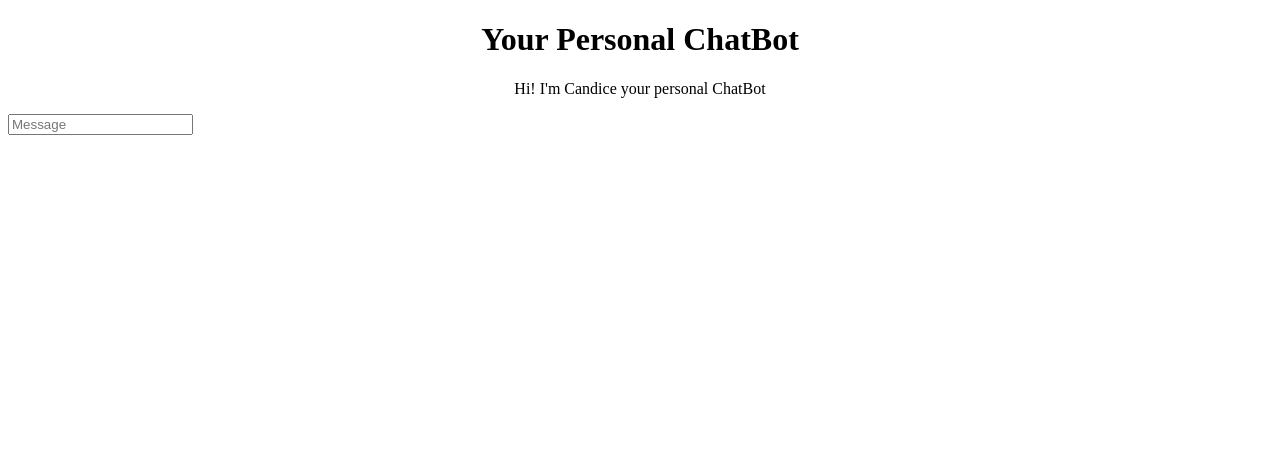
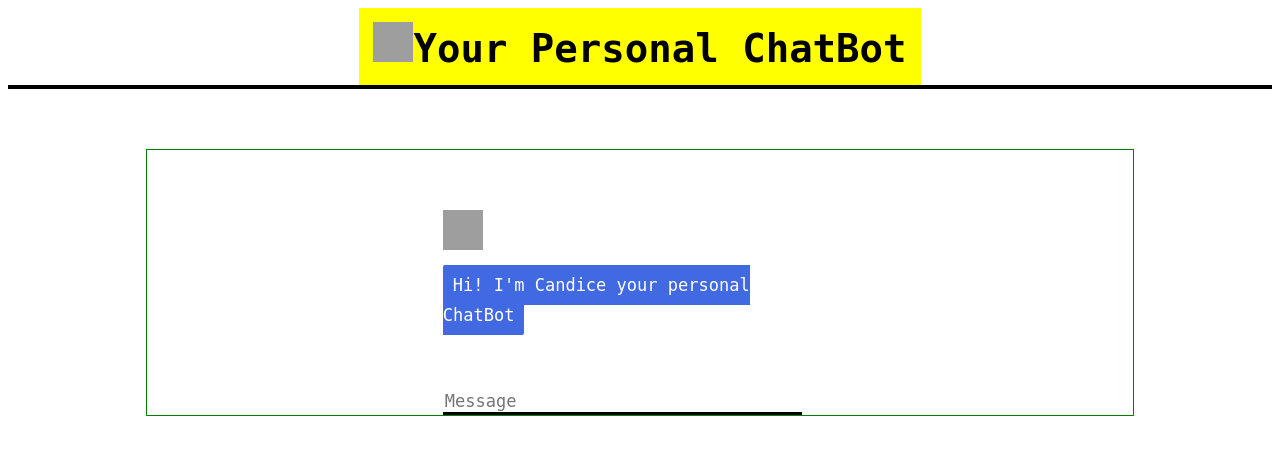
Before and after one commit to rpm4real/chat-flask, a Flask app: page / in a window 1280 px wide. Shown: the top 455 px of the page. Run offline with Flask 2, Linux system fonts and the light colour scheme; some libraries are stand-ins or nearby versions; grey boxes are pictures that could not be loaded.

Commit message:
Adding css to home.html along with changes to the body

```diff
--- a/templates/home.html
+++ b/templates/home.html
@@ -1,19 +1,118 @@
 <!DOCTYPE html>
 <html>
-  <title>Candice</title>
+  <title>Alfred</title>
+  <head>
+    <link
+      rel="shortcut icon"
+      type="image/x-icon"
+      href="https://user-images.githubusercontent.com/20112458/49326597-773b7280-f57a-11e8-853d-20ed61d18b0d.png"
+    />
+    <script src="https://ajax.googleapis.com/ajax/libs/jquery/3.2.1/jquery.min.js"></script>
+    <style>
+      body {
+        font-family: monospace;
+      }
+      h1 {
+        background-color: yellow;
+        display: inline-block;
+        font-size: 3em;
+        margin: 0;
+        padding: 14px;
+      }
+      h3 {
+        color: black;
+        font-size: 20px;
+        margin-top: 3px;
+        text-align: center;
+      }
+      #chatbox {
+        margin-left: auto;
+        margin-right: auto;
+        width: 40%;
+        margin-top: 60px;
+      }
+      #userInput {
+        margin-left: auto;
+        margin-right: auto;
+        width: 40%;
+        margin-top: 60px;
+      }
+      #textInput {
+        width: 90%;
+        border: none;
+        border-bottom: 3px solid black;
+        font-family: monospace;
+        font-size: 17px;
+      }
+      .userText {
+        color: white;
+        font-family: monospace;
+        font-size: 17px;
+        text-align: right;
+        line-height: 30px;
+      }
+      .userText span {
+        background-color: #808080;
+        padding: 10px;
+        border-radius: 2px;
+      }
+      .botText {
+        color: white;
+        font-family: monospace;
+        font-size: 17px;
+        text-align: left;
+        line-height: 30px;
+      }
+      .botText span {
+        background-color: #4169e1;
+        padding: 10px;
+        border-radius: 2px;
+      }
+      #tidbit {
+        position: absolute;
+        bottom: 0;
+        right: 0;
+        width: 300px;
+      }
+      .boxed {
+        margin-left: auto;
+        margin-right: auto;
+        width: 78%;
+        margin-top: 60px;
+        border: 1px solid green;
+      }
+      .box {
+        border: 2px solid black;
+      }
+    </style>
+  </head>
   <body>
     <center>
       <h1>
-        Your Personal ChatBot
+        <img
+          src="https://user-images.githubusercontent.com/20112458/49326597-773b7280-f57a-11e8-853d-20ed61d18b0d.png"
+          alt="CANDICE"
+          style="width:40px;height:40px;"
+        />Your Personal ChatBot
       </h1>
     </center>
+    <div class="box"></div>
+    <div class="boxed">
       <div>
-       <p>
-          <center><span>Hi! I'm Candice your personal ChatBot</span></center>
+        <div id="chatbox">
+          <img
+            src="https://user-images.githubusercontent.com/20112458/49326597-773b7280-f57a-11e8-853d-20ed61d18b0d.png"
+            alt="CANDICE"
+            style="width:40px;height:40px;"
+          />
+          <p class="botText">
+            <span>Hi! I'm Candice your personal ChatBot</span>
           </p>
-       </div>
-       <div id="userInput">
+        </div>
+        <div id="userInput">
           <input id="textInput" type="text" name="msg" placeholder="Message" />
-       </div>
+        </div>
+      </div>
+    </div>
   </body>
 </html>
```
